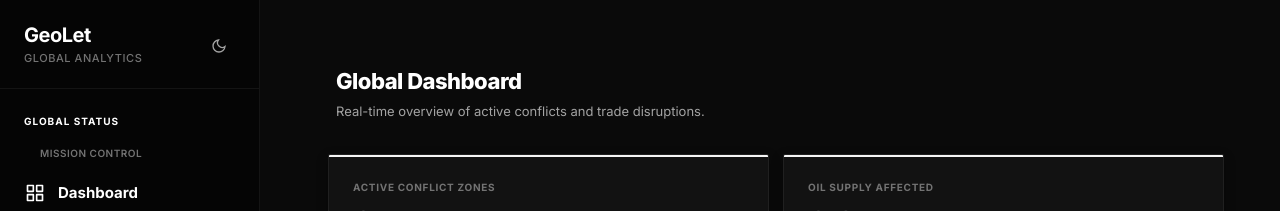
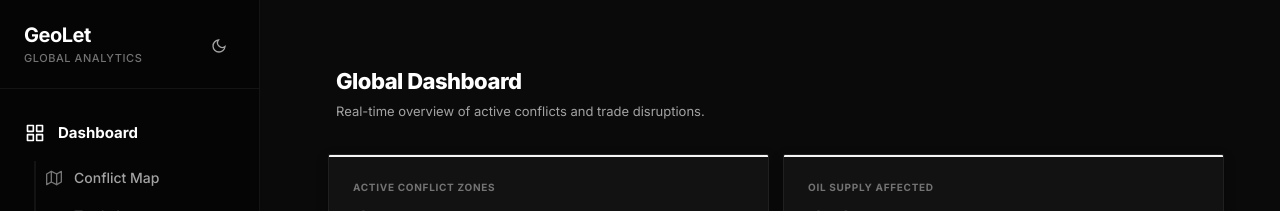
Before and after one commit to rohitjadhav005/GeoLet, a React (Vite) app: page / in a window 1280 px wide. Shown: the top 211 px of the page. Built offline with nearby package versions, Linux system fonts and the light colour scheme; no server answers.

Commit message:
Remove GLOBAL STATUS and MISSION CONTROL labels from sidebar

```diff
--- a/src/components/layout/Sidebar.jsx
+++ b/src/components/layout/Sidebar.jsx
@@ -180,8 +180,6 @@ export default function Sidebar({ isDark, onToggleTheme, isCollapsed, onToggleCo
 
         {/* Navigation */}
         <div className="sidebar-section" style={{ padding: "24px 24px 10px" }}>
-          {!isCollapsed && <div style={{ fontSize: 10, fontWeight: 700, color: "var(--text-primary)", letterSpacing: "0.1em", marginBottom: 16, padding: "0" }}>GLOBAL STATUS</div>}
-          {!isCollapsed && <div className="sidebar-section-label">MISSION CONTROL</div>}
           <div style={{ display: "flex", flexDirection: "column", gap: 4 }}>
             {/* Dashboard Wrapper */}
             <div style={{
```
